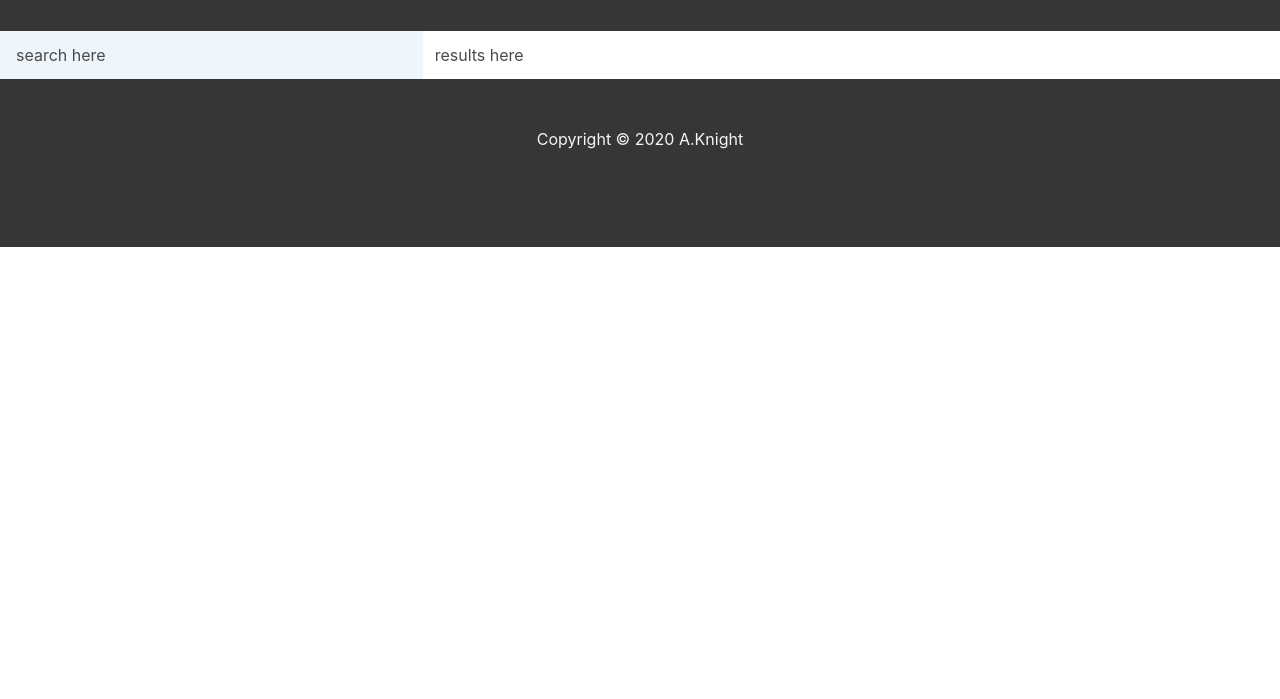
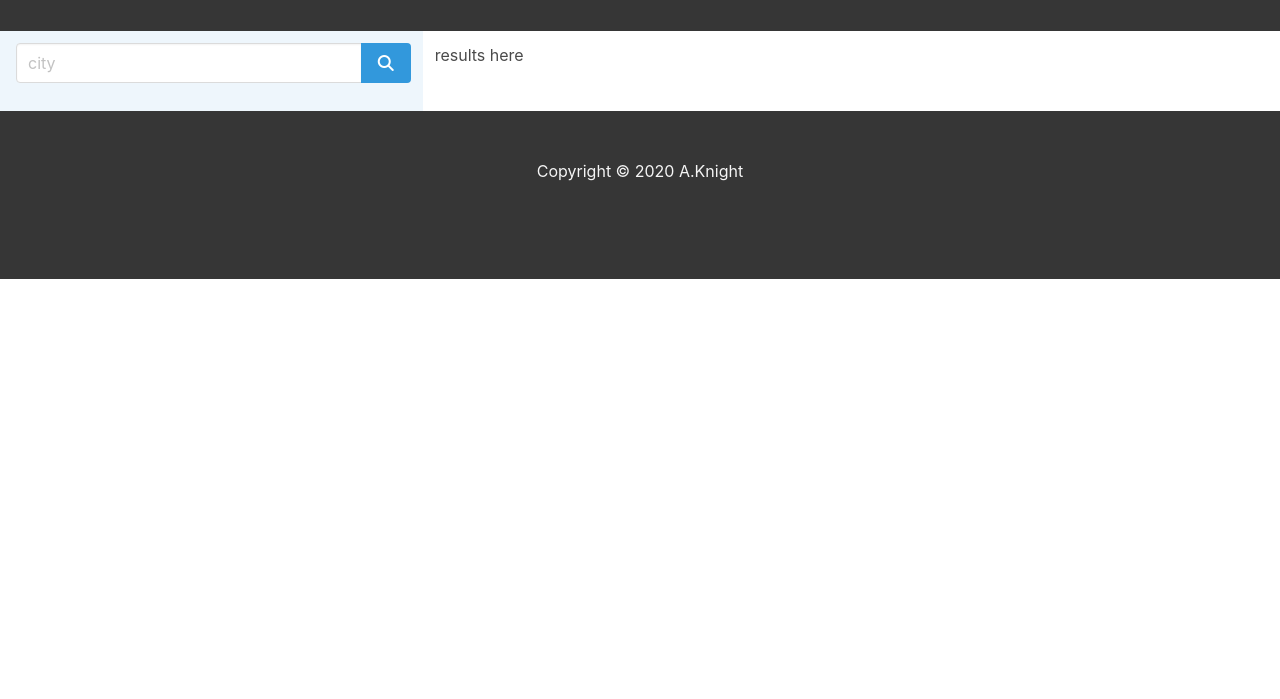
Before and after one commit to skelliebunnie/uw-w3-weather, a plain HTML site: page index.html in a window 1280 px wide. Shown: the part 101-800 px from the top of the page. Drawn offline with nearby package versions, Linux system fonts and the light colour scheme.

Commit message:
added a search form to the sidebar

```diff
--- a/index.html
+++ b/index.html
@@ -2,9 +2,16 @@
 <head>
 	<meta charset="UTF-8">
 	<meta name="viewport" content="width=device-width, initial-scale=1.0">
+	<!-- favicon -->
 	<link rel="shortcut icon" type="image/png" href="skelliebunnie-ghost-icon.png"/>
+
 	<title>Weather Dashboard</title>
+
+	<!-- Font Awesome -->
+	<script src="https://kit.fontawesome.com/adc1a4d4e8.js" crossorigin="anonymous"></script>
+	<!-- Bulma CSS Framework -->
 	<link rel="stylesheet" href="assets/bulma.min.css">
+	<!-- custom styles -->
 	<link rel="stylesheet" href="assets/style.css">
 </head>
 <body>
@@ -18,7 +25,16 @@
 	<div class="columns my-0">
 		<aside class="column is-one-third has-background-info-light">
 			<section class="container pl-4">
-				<p>search here</p>
+				<form>
+					<div class="field has-addons">
+						<div class="control is-expanded">
+							<input type="text" class="input" placeholder="city">
+						</div>
+						<div class="control">
+							<a class="button is-info"><i class="fas fa-search"></i></a>
+						</div>
+					</div>
+				</form>
 			</section>
 		</aside>
 		<main class="column has-background-white">
```
